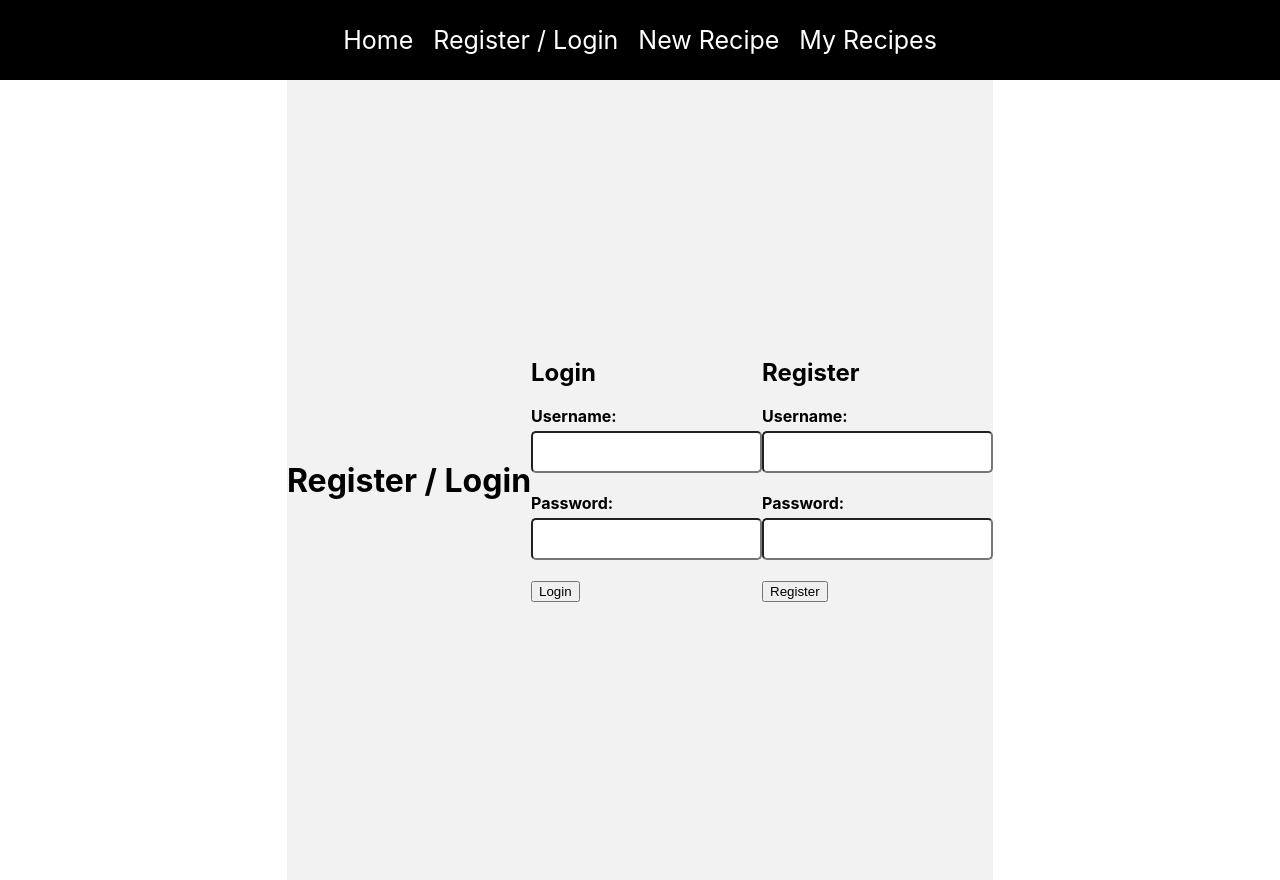
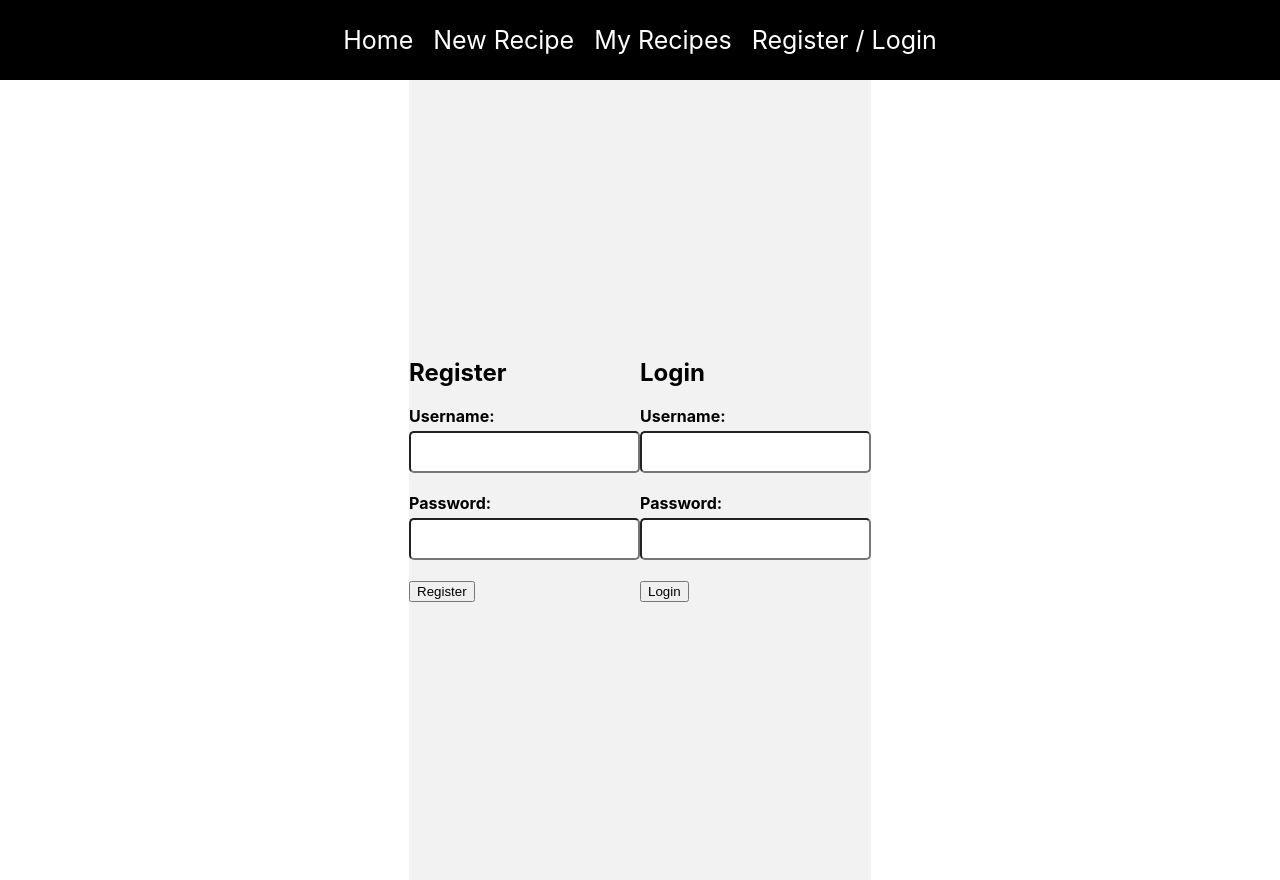
Before and after one commit to martinsliz/the-recipe-app, a React (Create React App) app in the folder client/: page /auth in a window 1280 px wide. Built offline with nearby package versions, Linux system fonts and the light colour scheme; no server answers.

Commit message:
functionality to route to home after login, logout functionality

```diff
--- a/client/src/components/Navbar.jsx
+++ b/client/src/components/Navbar.jsx
@@ -1,17 +1,28 @@
-import React from 'react'
-import { Link } from 'react-router-dom'
+import { useCookies } from 'react-cookie'
+import { useNavigate, Link } from 'react-router-dom'
 
-const nav = () => {
+const Navbar = () => {
+  const [cookies, setCookies] = useCookies(['access_token'])
+  const navigate = useNavigate()
+  const logout = () => {
+    setCookies('access_token', '')
+    window.localStorage.removeItem('userID')
+    navigate('/auth')
+  }
   return (
     <div className="navbar">
       <div>
         <Link to="/">Home</Link>
-        <Link to="/auth">Register / Login</Link>
         <Link to="/newRecipe">New Recipe</Link>
         <Link to="/savedRecipes">My Recipes</Link>
+        {!cookies.access_token ? (
+          <Link to="/auth">Register / Login</Link>
+        ) : (
+          <button onClick={logout}>Logout</button>
+        )}
       </div>
     </div>
   )
 }
 
-export default nav
+export default Navbar
--- a/client/src/pages/auth.js
+++ b/client/src/pages/auth.js
@@ -8,9 +8,8 @@ import { useCookies } from 'react-cookie'
 const auth = () => {
   return (
     <div className="auth">
-      <h1>Register / Login</h1>
+      <Register />
       <Login />
-      <Register />
     </div>
   )
 }
```
